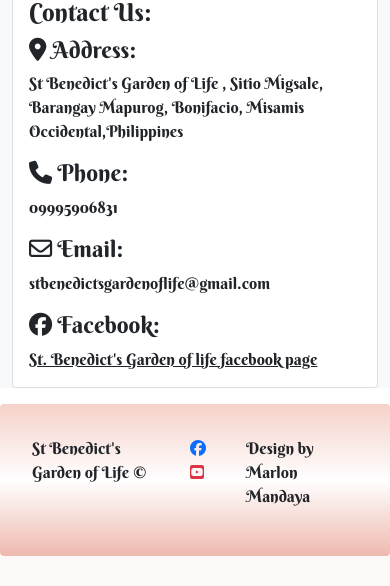
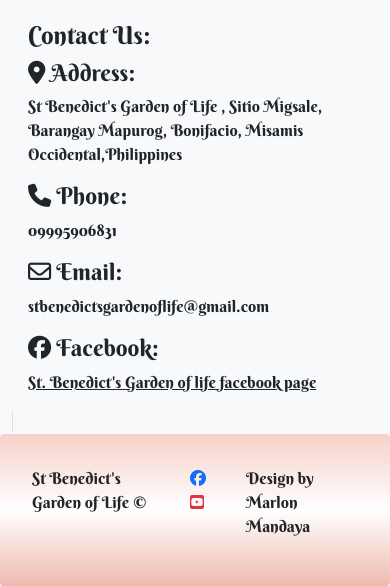
Before and after one commit to Markpm-code/st_benedict_shrine, a Django app: page / in a window 390 px wide. Shown: the part 1319-1905 px from the top of the page. Before the commit the page ends 1875 px from the top, so only its background shows below. Run offline with Django 3.2, Linux system fonts and the light colour scheme; some libraries are stand-ins or nearby versions.

Commit message:
Update location id and style.css code

```diff
--- a/static/css/style.css
+++ b/static/css/style.css
@@ -122,6 +122,11 @@ body {
     display: flex!important;
   }
 
+/*location and contact*/
+#loc_contact {
+    display:inline;
+}
+
 /*rezise images in smaller screen */
 @media (max-width: 414px) {
     #images {
--- a/templates/index.html
+++ b/templates/index.html
@@ -17,7 +17,7 @@
 
 <!--google maps and contact details-->
 <div class="container-fluid bg-light" id="location">
-  <div class="card mb-3 " style="max-width: 800px;" id="story-p">
+  <div class="card mb-3 " style="max-width: 800px;" id="loc_contact">
     <div class="row gx-5 ">
       <div class="col-md-8">
         <iframe
@@ -25,7 +25,7 @@
           width="100%" height="450" style="border:0;" allowfullscreen="" loading="lazy"
           referrerpolicy="no-referrer-when-downgrade" class="rounded" title="myMaps"></iframe>
       </div>
-      <div class="col-md-4 gx-5  rounded" id="story-p-bg ">
+      <div class="col-md-4 gx-5  rounded">
         <div class="card-body ">
           <h2 class="card-title ">Contact Us:</h2>
           <h3 class="card-text  rounded col-md-12"><i class="fa-solid fa-location-dot"></i> Address:
```
